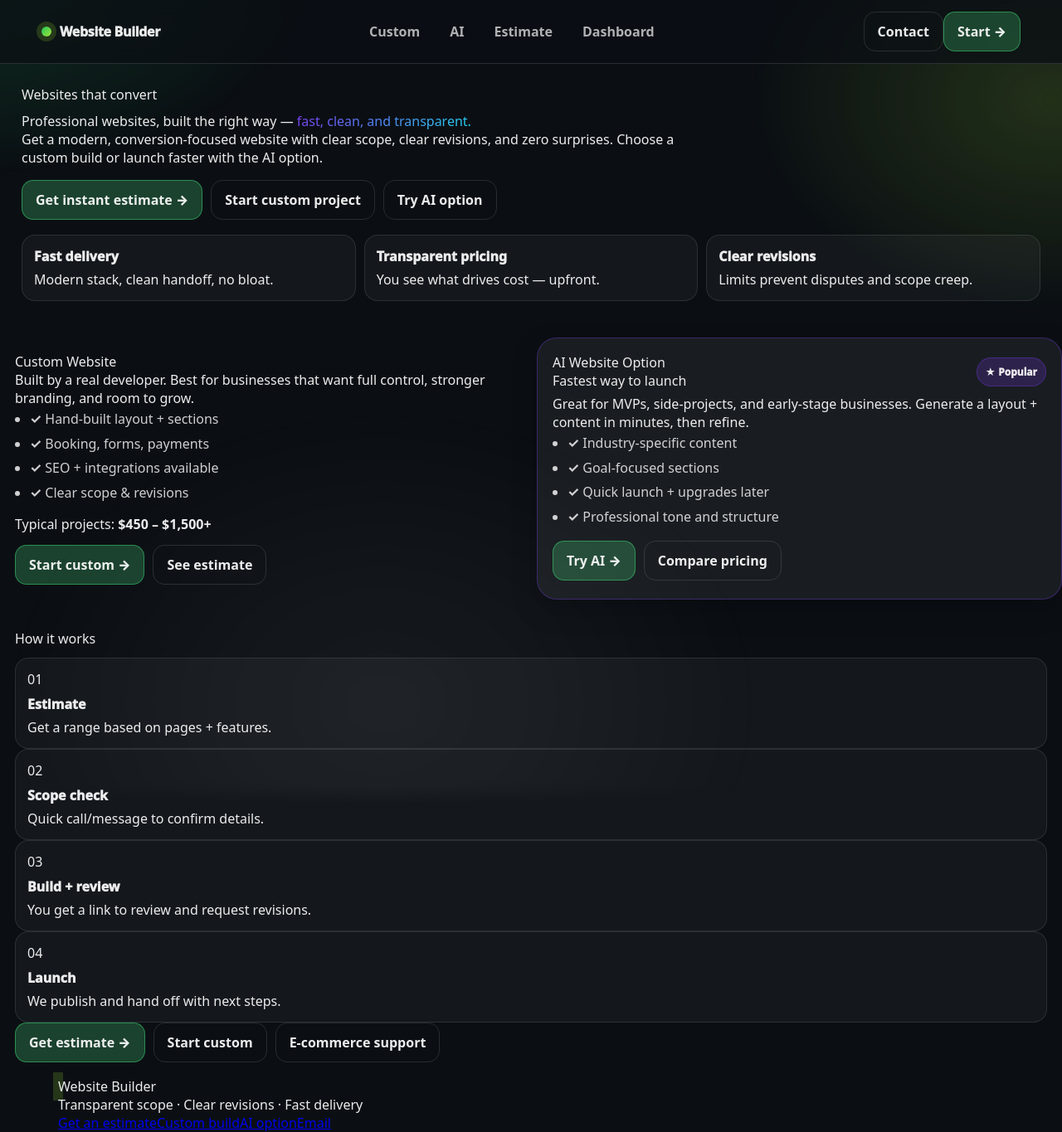
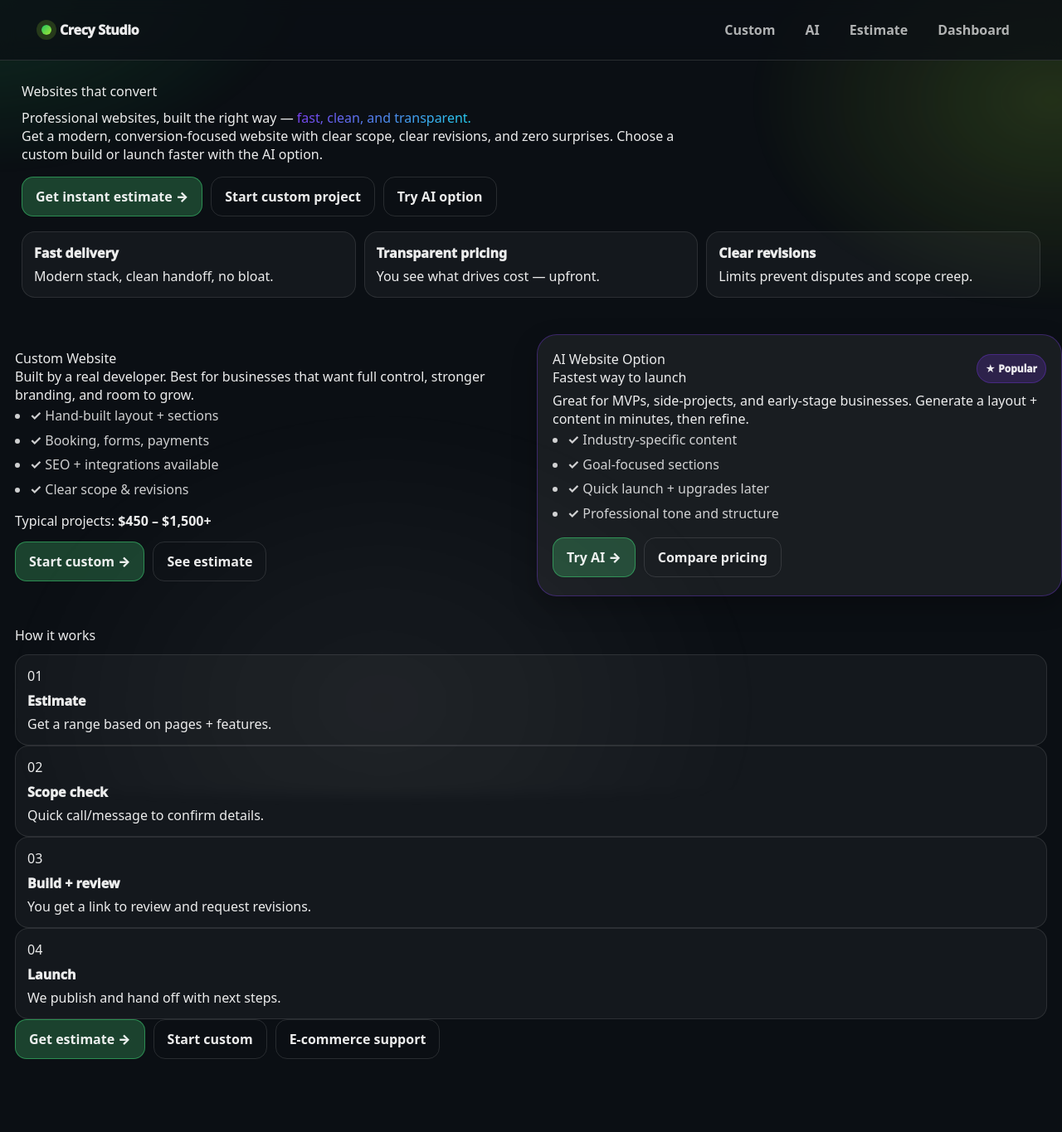
Before and after one commit to kkoly10/website-builder, a Next.js app: page / in a window 1280 px wide. Shown: the whole page at 83% size. After the commit the page ends 1295 px from the top, so only its background shows below. Built offline with nearby package versions, Linux system fonts and the light colour scheme.

Commit message:
Change website title and simplify layout
Updated the website title and modified the layout structure by removing the footer and some navigation elements.

```diff
--- a/app/layout.tsx
+++ b/app/layout.tsx
@@ -1,34 +1,33 @@
 import "./globals.css";
 import type { Metadata } from "next";
 import Link from "next/link";
-import React from "react";
 
 export const metadata: Metadata = {
-  title: "Website Builder — Quotes & AI",
+  title: "Crecy Studio",
   description:
     "Professional websites with transparent pricing, clear scope, and fast delivery.",
 };
 
+// Change this to try themes:
+// "graphite-lime" | "white-blue" | "mono" | "cyber-teal"
+const THEME = "graphite-lime";
+
 export default function RootLayout({
   children,
-}: Readonly<{
-  children: React.ReactNode;
-}>) {
+}: Readonly<{ children: React.ReactNode }>) {
   return (
-    <html lang="en">
+    <html lang="en" data-theme={THEME}>
       <body>
-        {/* Background FX */}
         <div className="bgFx" aria-hidden="true" />
 
-        {/* Top Nav */}
         <header className="topNav">
           <div className="container navInner">
-            <Link href="/" className="brand" aria-label="Go to homepage">
+            <Link href="/" className="brand">
               <span className="brandMark" aria-hidden="true" />
-              <span className="brandText">Website Builder</span>
+              <span>Crecy Studio</span>
             </Link>
 
-            <nav className="navLinks" aria-label="Primary navigation">
+            <nav className="navLinks">
               <Link href="/build" className="navLink">
                 Custom
               </Link>
@@ -42,50 +41,10 @@ export default function RootLayout({
                 Dashboard
               </Link>
             </nav>
-
-            <div className="navCtas">
-              <a className="btn btnGhost" href="mailto:hello@example.com">
-                Contact
-              </a>
-              <Link className="btn btnPrimary" href="/build">
-                Start →
-              </Link>
-            </div>
           </div>
         </header>
 
-        {/* Page */}
         {children}
-
-        {/* Footer */}
-        <footer className="footer">
-          <div className="container footerInner">
-            <div className="footerLeft">
-              <div className="footerBrand">
-                <span className="brandMark" aria-hidden="true" />
-                <span className="footerTitle">Website Builder</span>
-              </div>
-              <div className="footerMeta">
-                Transparent scope · Clear revisions · Fast delivery
-              </div>
-            </div>
-
-            <div className="footerRight">
-              <Link href="/estimate" className="footerLink">
-                Get an estimate
-              </Link>
-              <Link href="/build" className="footerLink">
-                Custom build
-              </Link>
-              <Link href="/ai" className="footerLink">
-                AI option
-              </Link>
-              <a href="mailto:hello@example.com" className="footerLink">
-                Email
-              </a>
-            </div>
-          </div>
-        </footer>
       </body>
     </html>
   );
```
